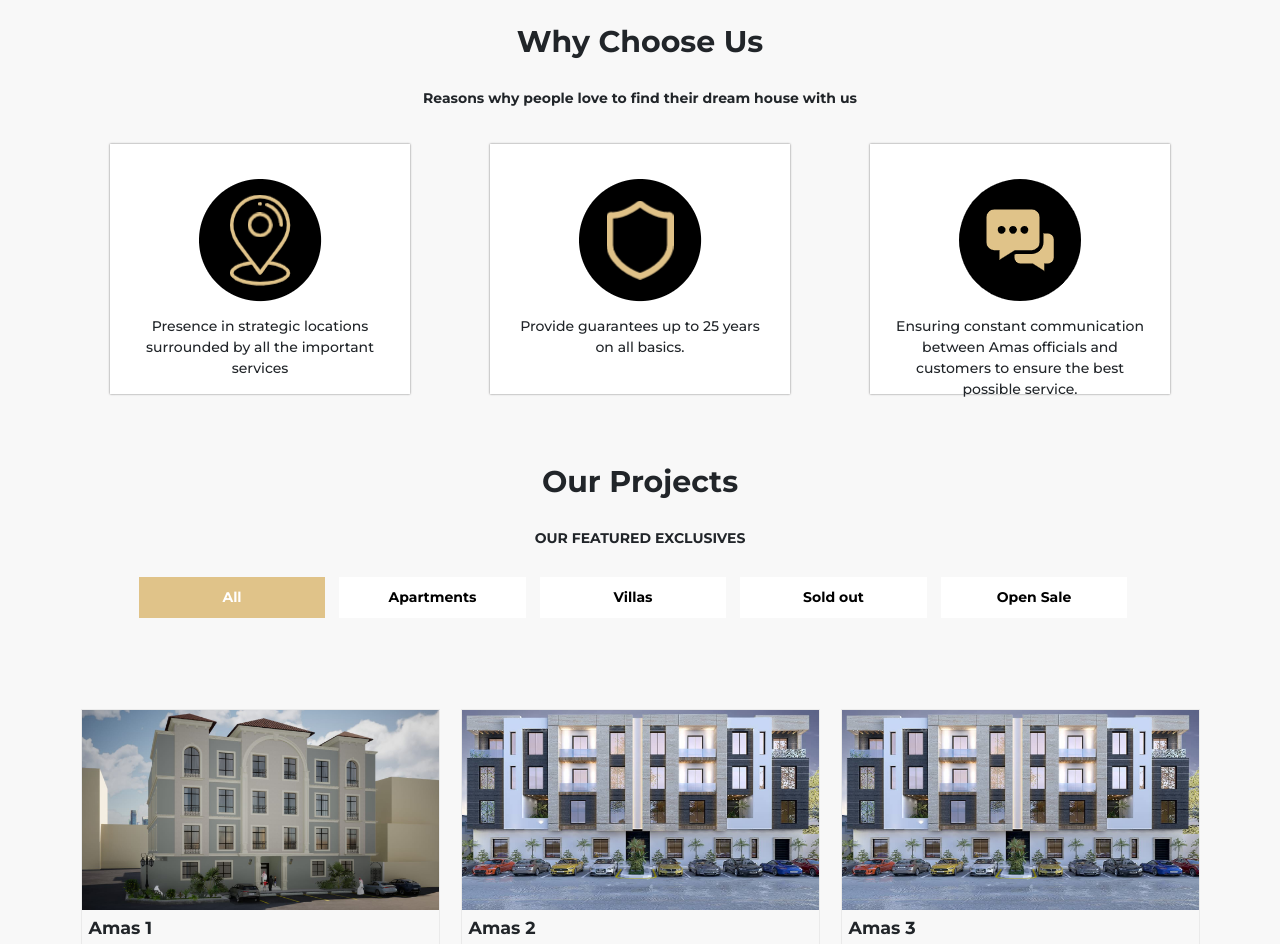
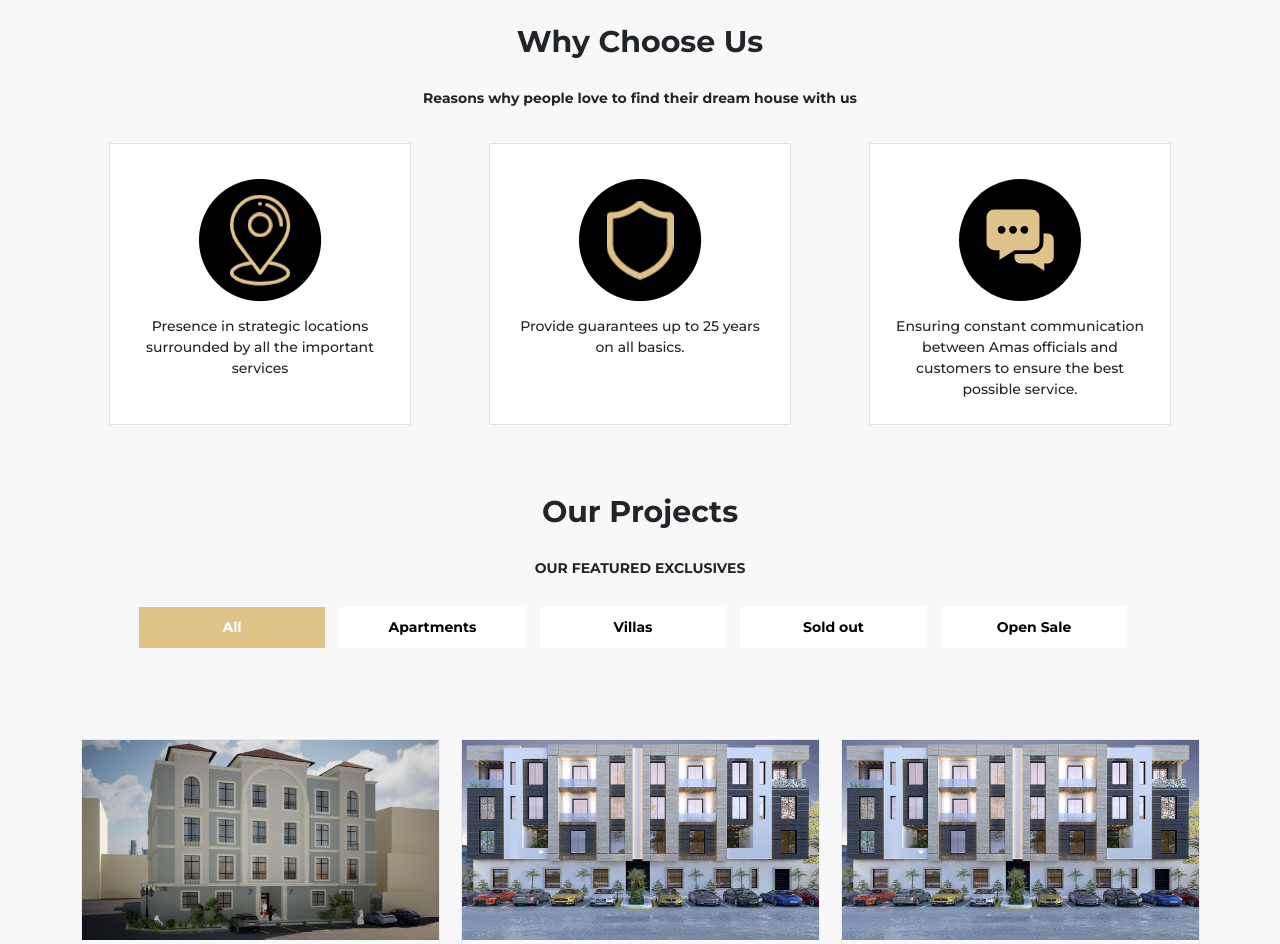
Before and after one commit to ibrahimtalaa04/Amaas, a plain HTML site: page index.html in a window 1280 px wide. Shown: the part 1912-2856 px from the top of the page. Drawn offline with nearby package versions, Linux system fonts and the light colour scheme.

Commit message:
Update index.css

```diff
--- a/css/index.css
+++ b/css/index.css
@@ -13,8 +13,8 @@
 }
 .div-wth-shadow{
     width:300px;
-    height: 250px;
-    box-shadow: 0px 0px 2px #777676;
+    height: 280px;
+    box-shadow: 0px 0px 1px #777676;
 }
 
 .swiper-wrapper{
```
